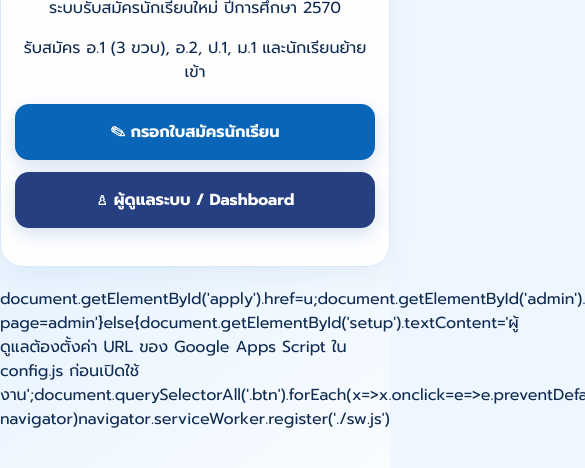
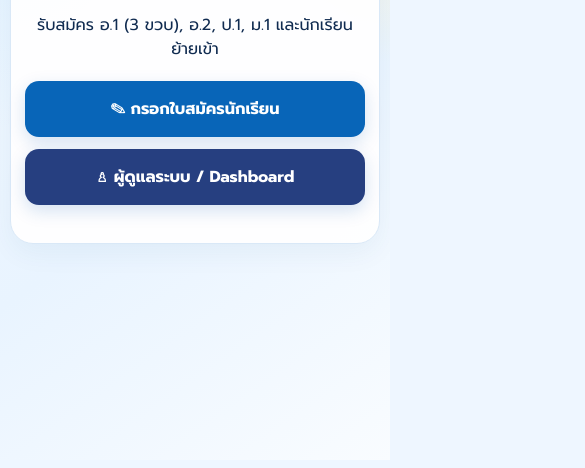
Before and after one commit to pairath1144-byte/sako-admission-70, a plain HTML site: page index.html in a window 390 px wide. Shown: the part 384-852 px from the top of the page, 585 px wide, since content can reach past the window. Drawn offline with Linux system fonts and the light colour scheme.

Commit message:
Update index.html

```diff
--- a/index.html
+++ b/index.html
@@ -1,148 +1,94 @@
-<!doctype html><html lang="th"><head><meta charset="utf-8"><meta name="viewport" content="width=device-width,initial-scale=1"><meta name="theme-color" content="#063b89"><link rel="manifest" href="manifest.webmanifest"><link rel="icon" href="assets/school-crest-banner.png"><link rel="stylesheet" href="style.css"><title>SAKO ADMISSION 2570</title><style>.launch{max-width:940px;margin:20px auto;padding:24px;text-align:center}.launch img{width:100%;border-radius:20px}.launch h1{color:#073a83}.launch .btn{margin:10px}
-/* SAKO ADMISSION 2570 - Responsive Buttons */
-
-.sako-action-buttons {
-  display: flex;
-  justify-content: center;
-  align-items: stretch;
-  flex-wrap: wrap;
-  gap: 14px;
-  margin: 24px auto;
-  width: 100%;
+<!doctype html>
+<html lang="th">
+<head>
+  <meta charset="utf-8">
+  <meta name="viewport" content="width=device-width, initial-scale=1">
+  <meta name="theme-color" content="#063b89">
+  <link rel="manifest" href="manifest.webmanifest">
+  <link rel="icon" href="assets/school-crest-banner.png">
+  <link rel="stylesheet" href="style.css">
+  <title>SAKO ADMISSION 2570 | โรงเรียนบ้านสากอ</title>
+  <style>
+    *, *::before, *::after { box-sizing: border-box; }
+    html, body { max-width: 100%; overflow-x: hidden; }
+    .launch { width: calc(100% - 32px); max-width: 940px; margin: 20px auto; padding: 24px; text-align: center; }
+    .launch > img { display: block; width: 100%; height: auto; border-radius: 20px; }
+    .launch h1 { color: #073a83; line-height: 1.2; overflow-wrap: anywhere; }
+    .sako-action-buttons { display: flex; justify-content: center; align-items: stretch; flex-wrap: wrap; gap: 14px; width: 100%; max-width: 100%; margin: 24px auto; }
+    .launch .sako-action-buttons a.btn {
+      display: flex; align-items: center; justify-content: center; text-align: center;
+      flex: 1 1 250px; width: auto; max-width: 340px; min-height: 58px;
+      margin: 0; padding: 14px 20px; border-radius: 14px;
+      font-size: 17px; font-weight: 700; line-height: 1.4;
+      white-space: normal; overflow-wrap: anywhere; text-decoration: none;
+      float: none; position: static; transform: none;
+      color: #fff;
     }
-
-.launch .sako-action-buttons .btn {
-  display: flex;
-  align-items: center;
-  justify-content: center;
-  text-align: center;
-
-  flex: 1 1 250px;
-  max-width: 340px;
-  min-height: 58px;
-  padding: 14px 20px;
-  margin: 0;
-
-  box-sizing: border-box;
-  border-radius: 14px;
-  font-size: 17px;
-  font-weight: 700;
-  line-height: 1.4;
-  white-space: normal;
-  text-decoration: none;
+    .launch .sako-action-buttons .sako-apply { background: #0865b8; }
+    .launch .sako-action-buttons .sako-admin { background: #263f80; }
+    .launch .sako-action-buttons a.btn:focus-visible { outline: 3px solid #e4ae27; outline-offset: 3px; }
+    #setup { overflow-wrap: anywhere; }
+    @media (max-width: 600px) {
+      .launch { width: calc(100% - 20px); padding: 18px 14px; margin: 14px auto; }
+      .launch h1 { font-size: clamp(24px, 7vw, 34px); }
+      .sako-action-buttons { flex-direction: column; align-items: stretch; gap: 12px; margin: 20px 0; }
+      .launch .sako-action-buttons a.btn { flex: 0 0 auto; width: 100%; max-width: 100%; min-height: 56px; padding: 14px 12px; font-size: 16px; }
     }
-
-.launch .sako-apply {
-  background: #0865b8;
-  color: #ffffff;
-}
-
-.launch .sako-admin {
-  background: #263f80;
-  color: #ffffff;
-}
-
-/* สำหรับหน้าจอมือถือ */
-@media (max-width: 600px) {
-
-  .launch {
-    padding: 18px 14px;
-  }
-
-  .sako-action-buttons {
-    flex-direction: column;
-    align-items: stretch;
-    gap: 12px;
-    margin: 20px 0;
-  }
-
-  .launch .sako-action-buttons .btn {
-    flex: none;
-    width: 100%;
-    max-width: none;
-    min-height: 56px;
-    padding: 14px 12px;
-    margin: 0;
-    font-size: 16px;
-  }
-
-  .launch h1 {
-    font-size: clamp(24px, 7vw, 34px);
-    line-height: 1.2;
-    overflow-wrap: anywhere;
-  }
-}
-
-.launch .sako-action-buttons {
-  box-sizing: border-box;
-  max-width: 100%;
-}
-
-.launch .sako-action-buttons a.btn {
-  float: none;
-  position: static;
-  transform: none;
-  white-space: normal;
-  overflow-wrap: anywhere;
-}
-
-@media (max-width: 600px) {
-  .launch .sako-action-buttons {
-    display: flex;
-    flex-direction: column;
-    gap: 12px;
-  }
-
-  .launch .sako-action-buttons a.btn {
-    display: flex;
-    flex: 0 0 auto;
-    width: 100%;
-    max-width: 100%;
-    margin: 0;
-  }
-}
-</style></head><body><header class="topbar"><a class="brand" href="index.html"><img src="assets/school-crest-banner.png"><span><small>ระบบรับสมัครนักเรียน • ปีการศึกษา 2570</small><strong>โรงเรียนบ้านสากอ</strong></span></a></header><main class="launch panel"><img src="assets/banner-original.jpg" alt="แบนเนอร์โรงเรียนบ้านสากอ"><h1>SAKO ADMISSION 2570</h1><p>ระบบรับสมัครนักเรียนใหม่ ปีการศึกษา 2570</p><p>รับสมัคร อ.1 (3 ขวบ), อ.2, ป.1, ม.1 และนักเรียนย้ายเข้า</p>
+  </style>
+</head>
+<body>
+  <header class="topbar">
+    <a class="brand" href="index.html">
+      <img src="assets/school-crest-banner.png" alt="ตราโรงเรียนบ้านสากอ">
+      <span><small>ระบบรับสมัครนักเรียน • ปีการศึกษา 2570</small><strong>โรงเรียนบ้านสากอ</strong></span>
+    </a>
+  </header>
+  <main class="launch panel">
+    <img src="assets/banner-original.jpg" alt="แบนเนอร์รับสมัครนักเรียนโรงเรียนบ้านสากอ ปีการศึกษา 2570">
+    <h1>SAKO ADMISSION 2570</h1>
+    <p>ระบบรับสมัครนักเรียนใหม่ ปีการศึกษา 2570</p>
+    <p>รับสมัคร อ.1 (3 ขวบ), อ.2, ป.1, ม.1 และนักเรียนย้ายเข้า</p>
     <div class="sako-action-buttons">
-  <a class="btn sako-apply" id="apply" href="#">
-    ✎ กรอกใบสมัครนักเรียน
-  </a>
-
-  <a class="btn sako-admin" id="admin" href="#">
-    ♙ ผู้ดูแลระบบ / Dashboard
-  </a>
+      <a class="btn sako-apply" id="apply" href="#">✎ กรอกใบสมัครนักเรียน</a>
+      <a class="btn sako-admin" id="admin" href="#">♙ ผู้ดูแลระบบ / Dashboard</a>
     </div>
-<p id="setup" class="muted"></p></main><script src="config.js"></script><script>
+    <p id="setup" class="muted" role="status"></p>
+  </main>
+  <script src="config.js"></script>
   <script>
-  const u = (window.SAKO_GAS_URL || '').trim();
-
-  const validUrl =
-    /^https:\/\/script\.google\.com\/(?:a\/macros\/[^/]+\/)?macros\/s\/[^/]+\/exec$/.test(u) ||
-    /^https:\/\/script\.google\.com\/a\/macros\/[^/]+\/s\/[^/]+\/exec$/.test(u);
-
+    'use strict';
+    (function () {
+      const rawUrl = typeof window.SAKO_GAS_URL === 'string' ? window.SAKO_GAS_URL.trim() : '';
+      const url = rawUrl.replace(/\/+$/, '');
       const applyBtn = document.getElementById('apply');
       const adminBtn = document.getElementById('admin');
       const setup = document.getElementById('setup');
+      let validUrl = false;
+      try {
+        const parsed = new URL(url);
+        validUrl = parsed.protocol === 'https:' &&
+          parsed.hostname === 'script.google.com' &&
+          /^\/(?:a\/macros\/[^/]+\/)?macros\/s\/[^/]+\/exec$|^\/a\/macros\/[^/]+\/s\/[^/]+\/exec$/.test(parsed.pathname) &&
+          !parsed.search && !parsed.hash;
+      } catch (_) { /* Missing or invalid config URL */ }
 
       if (validUrl) {
-    applyBtn.href = u;
-
-    adminBtn.href = u + '?page=admin';
+        applyBtn.href = url;
+        adminBtn.href = url + '?page=admin';
+        // Opening outside an in-app browser/iframe avoids embedding restrictions.
+        applyBtn.target = '_blank';
         adminBtn.target = '_blank';
+        applyBtn.rel = 'noopener noreferrer';
         adminBtn.rel = 'noopener noreferrer';
       } else {
-    setup.textContent =
-      'กรุณาตรวจสอบ URL ของ Google Apps Script ใน config.js';
-
-    [applyBtn, adminBtn].forEach(button => {
-      button.addEventListener('click', event => {
-        event.preventDefault();
-      });
+        setup.textContent = 'กรุณาตั้งค่า SAKO_GAS_URL ใน config.js ให้เป็น URL ของ Google Apps Script ที่ลงท้ายด้วย /exec';
+        [applyBtn, adminBtn].forEach(function (button) {
+          button.addEventListener('click', function (event) { event.preventDefault(); });
         });
       }
-
-  if ('serviceWorker' in navigator) {
-    navigator.serviceWorker.register('./sw.js')
-      .catch(console.error);
-  }
+      // Service worker is intentionally not registered here while debugging.
+      // An older cached index.html can otherwise persist on mobile devices.
+    })();
   </script>
-document.getElementById('apply').href=u;document.getElementById('admin').href=u+'?page=admin'}else{document.getElementById('setup').textContent='ผู้ดูแลต้องตั้งค่า URL ของ Google Apps Script ใน config.js ก่อนเปิดใช้งาน';document.querySelectorAll('.btn').forEach(x=>x.onclick=e=>e.preventDefault())}if('serviceWorker'in navigator)navigator.serviceWorker.register('./sw.js')</script></body></html>
+</body>
+</html>
```
Lines whose indentation alone changed are shown as unchanged.
